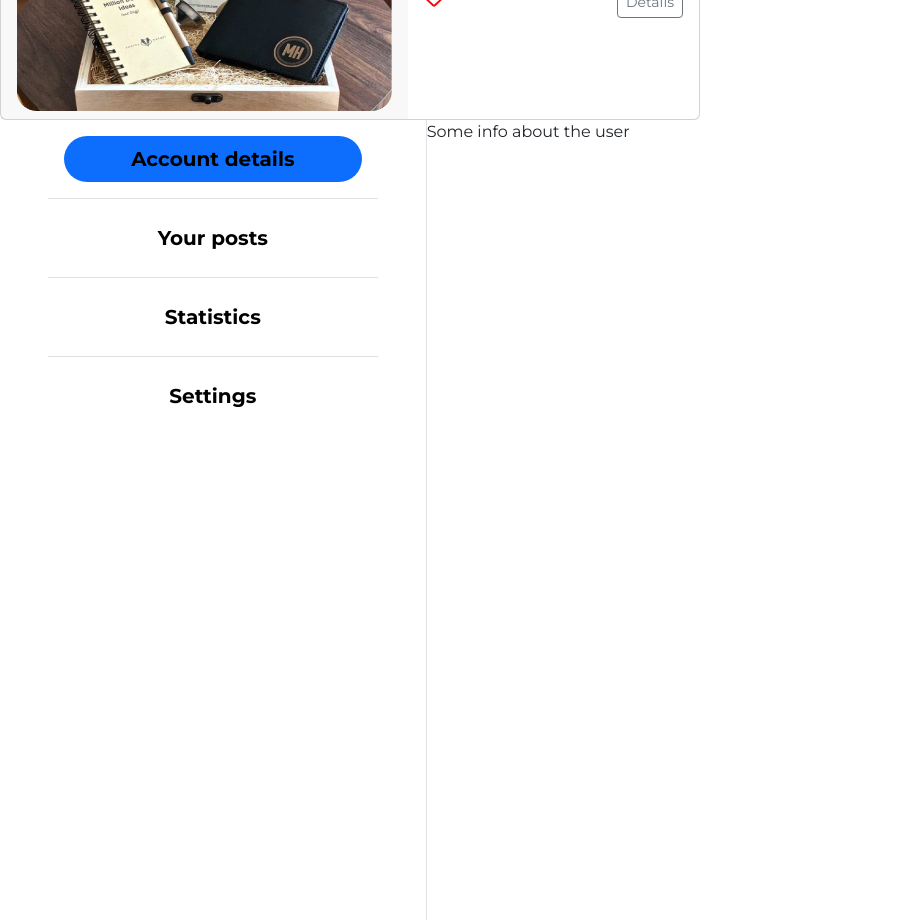
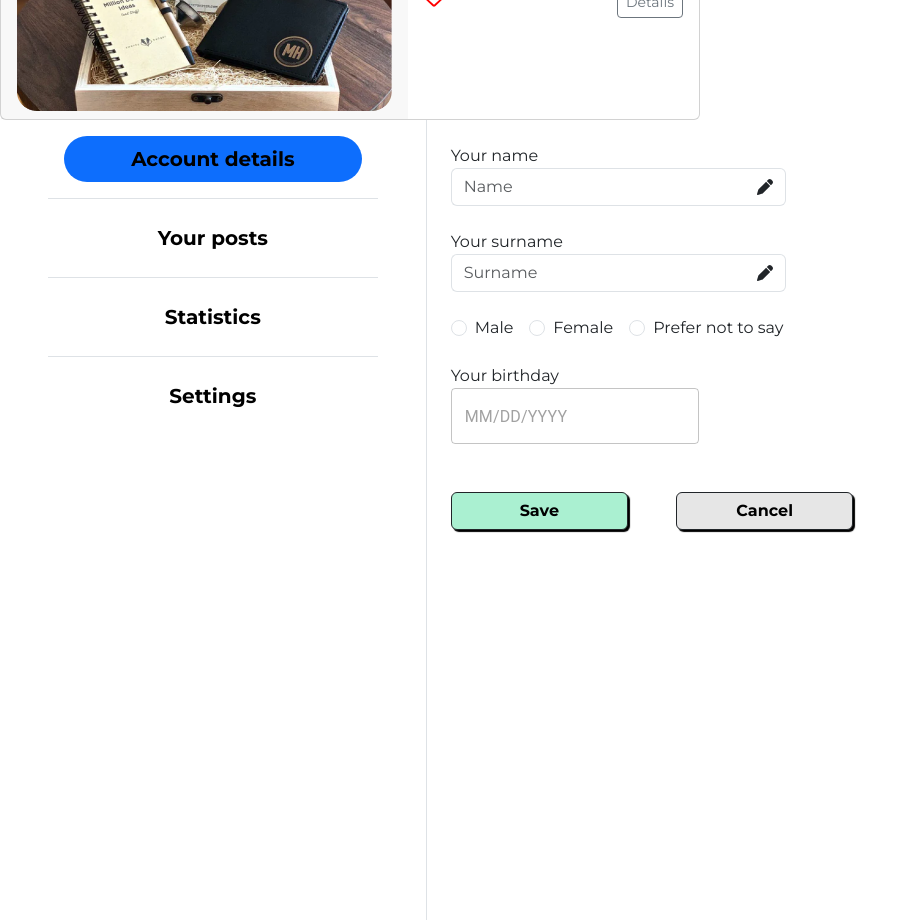
Before and after one commit to kiiril/GiftFlow, a React (Create React App) app in the folder frontend/: page / in a window 1280 px wide. Shown: the part 1120-2040 px from the top of the page, without its empty margins (0-919 px from the left). Built offline with nearby package versions, Linux system fonts and the light colour scheme.

Commit message:
Design account tab for profile page

```diff
--- a/frontend/package.json
+++ b/frontend/package.json
@@ -11,10 +11,12 @@
     "@fortawesome/free-solid-svg-icons": "^6.6.0",
     "@fortawesome/react-fontawesome": "^0.2.2",
     "@mui/material": "^5.16.6",
+    "@mui/x-date-pickers": "^7.12.0",
     "@testing-library/jest-dom": "^5.17.0",
     "@testing-library/react": "^13.4.0",
     "@testing-library/user-event": "^13.5.0",
     "bootstrap": "^5.3.3",
+    "dayjs": "^1.11.12",
     "react": "^18.3.1",
     "react-dom": "^18.3.1",
     "react-scripts": "5.0.1",
--- /dev/null
+++ b/frontend/src/components/Account.jsx
@@ -0,0 +1,67 @@
+import React from 'react';
+import {FontAwesomeIcon} from "@fortawesome/react-fontawesome";
+import {faPen} from "@fortawesome/free-solid-svg-icons/faPen";
+import {DatePicker, LocalizationProvider} from "@mui/x-date-pickers";
+import {AdapterDayjs} from "@mui/x-date-pickers/AdapterDayjs";
+import SubmitButton from "./SubmitButton";
+
+const Account = () => {
+    return (
+        <form className="p-4">
+            <div className="col-5 mb-4">
+                <label htmlFor="name">Your name</label>
+                <div className="input-group">
+                    <input type="text" className="form-control border-end-0" id="name" placeholder="Name"/>
+                    <span className="input-group-text bg-white border-start-0">
+                        <FontAwesomeIcon icon={faPen}/>
+                    </span>
+                </div>
+            </div>
+            <div className="col-5 mb-4">
+                <label htmlFor="surname">Your surname</label>
+                <div className="input-group">
+                    <input type="text" className="form-control border-end-0" id="surname" placeholder="Surname"/>
+                    <span className="input-group-text bg-white border-start-0">
+                        <FontAwesomeIcon icon={faPen}/>
+                    </span>
+                </div>
+            </div>
+
+            <div className="mb-4">
+                <div className="form-check-inline">
+                    <input className="form-check-input me-2" type="radio" name="gender" id="male"/>
+                    <label className="form-check-label" htmlFor="male">
+                        Male
+                    </label>
+                </div>
+                <div className="form-check-inline">
+                    <input className="form-check-input me-2" type="radio" name="gender" id="female"/>
+                    <label className="form-check-label" htmlFor="female">
+                        Female
+                    </label>
+                </div>
+                <div className="form-check-inline">
+                    <input className="form-check-input me-2" type="radio" name="gender" id="notToSay"/>
+                    <label className="form-check-label" htmlFor="notToSay">
+                        Prefer not to say
+                    </label>
+                </div>
+            </div>
+
+            <div className="mb-5">
+                <label htmlFor="date">Your birthday</label>
+                <div id="date">
+                    <LocalizationProvider dateAdapter={AdapterDayjs}>
+                        <DatePicker/>
+                    </LocalizationProvider>
+                </div>
+            </div>
+            <div className="d-flex justify-content-between col-6">
+                <SubmitButton textColor="black" backgroundColor={"#AAF0D1"} className="me-5">Save</SubmitButton>
+                <SubmitButton textColor="black" backgroundColor={"#E6E6E6"}>Cancel</SubmitButton>
+            </div>
+        </form>
+    );
+};
+
+export default Account;
--- a/frontend/src/components/FilterForm.jsx
+++ b/frontend/src/components/FilterForm.jsx
@@ -53,7 +53,7 @@ const FilterForm = () => {
                 <Rating/>
             </div>
             <div className="m-3">
-                <SubmitButton color={"#ec644b"}>Clear</SubmitButton>
+                <SubmitButton textColor={"white"} backgroundColor={"#ec644b"}>Clear</SubmitButton>
             </div>
         </form>
     );
--- a/frontend/src/components/SubmitButton.jsx
+++ b/frontend/src/components/SubmitButton.jsx
@@ -1,11 +1,12 @@
 import React from 'react';
 
-const SubmitButton = ({children, color}) => {
+const SubmitButton = ({children, textColor, backgroundColor, className}) => {
+    const completeStyle = `btn border border-dark btn-shadow fw-bold w-100 ${className}`;
     return (
         <button
-            className="btn border border-dark btn-shadow text-white fw-bold w-100"
+            className={completeStyle}
             type="submit"
-            style={{backgroundColor: color}}
+            style={{backgroundColor: backgroundColor, color: textColor}}
         >
             {children}
         </button>
--- a/frontend/src/pages/Login.jsx
+++ b/frontend/src/pages/Login.jsx
@@ -18,7 +18,7 @@ const Login = () => {
                     <a href="#" className="text-decoration-none">Forgot password?</a>
                 </div>
                 <div className="mb-4">
-                    <SubmitButton color={"#009951"}>Login</SubmitButton>
+                    <SubmitButton textColor={"white"} backgroundColor={"#009951"}>Login</SubmitButton>
                 </div>
                 <p className="text-center">
                     Don't have an account?
--- a/frontend/src/pages/Profile.jsx
+++ b/frontend/src/pages/Profile.jsx
@@ -1,5 +1,6 @@
 import React from 'react';
 import ProfileTab from "../components/ProfileTab";
+import Account from "../components/Account";
 
 
 const Profile = () => {
@@ -22,7 +23,7 @@ const Profile = () => {
             <div className="tab-content col-8" id="v-pills-tabContent">
                 <div className="tab-pane fade show active" id="v-pills-account" role="tabpanel"
                      aria-labelledby="v-pills-account-tab" tabIndex="0">
-                    Some info about the user
+                    <Account/>
                 </div>
                 <div className="tab-pane fade" id="v-pills-posts" role="tabpanel"
                      aria-labelledby="v-pills-posts-tab" tabIndex="0">...
--- a/frontend/src/pages/Signup.jsx
+++ b/frontend/src/pages/Signup.jsx
@@ -18,7 +18,7 @@ const Signup = () => {
                     <input className="form-control" type="password" placeholder="Confirm password"/>
                 </div>
                 <div className="mb-4">
-                    <SubmitButton color={"#F9AE01"}>Signup</SubmitButton>
+                    <SubmitButton textColor="white" backgroundColor={"#F9AE01"}>Signup</SubmitButton>
                 </div>
                 <p className="text-center">
                     Already have an account?
```
Also changed, not shown: 1 other file (tests, documents, lock files or other folders).
